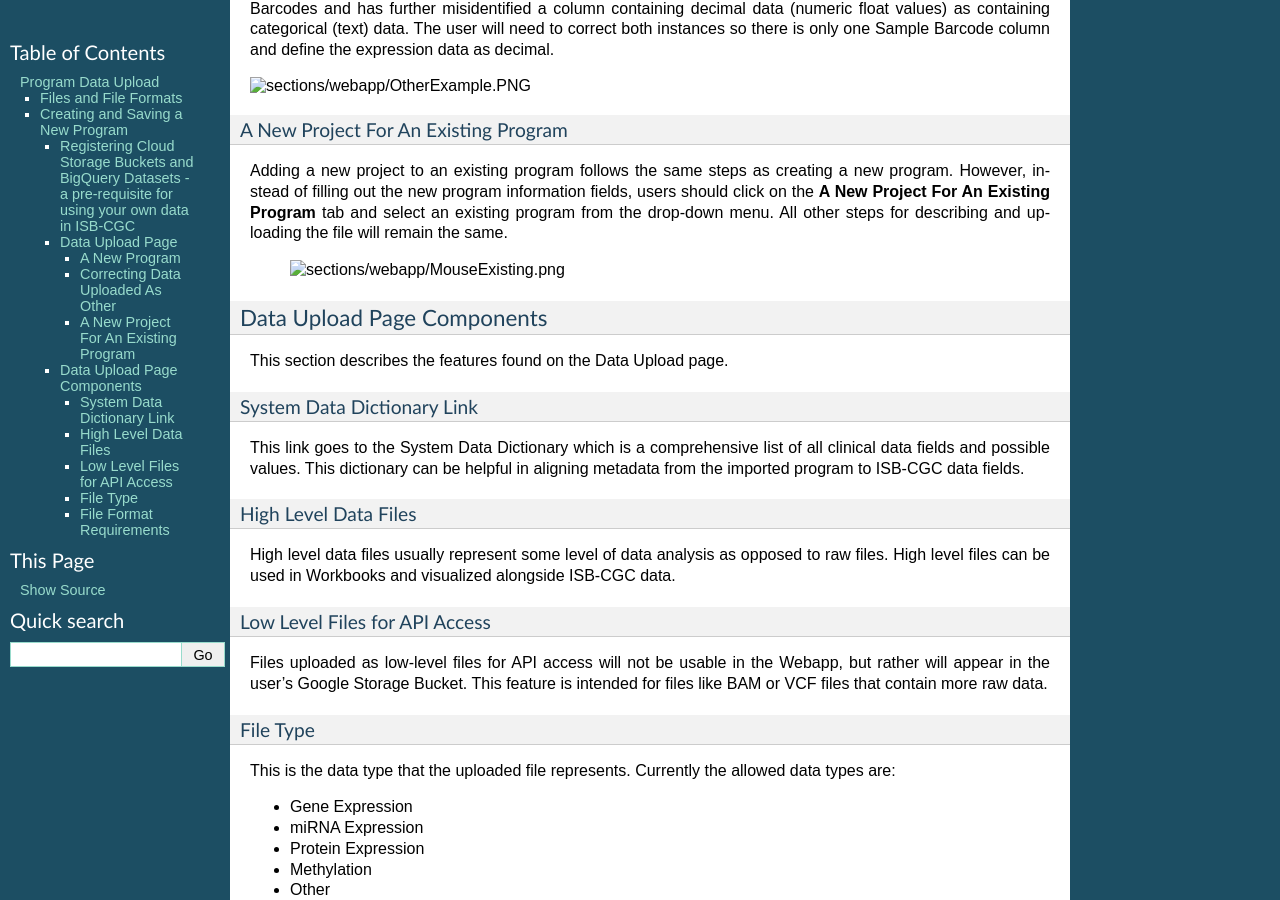
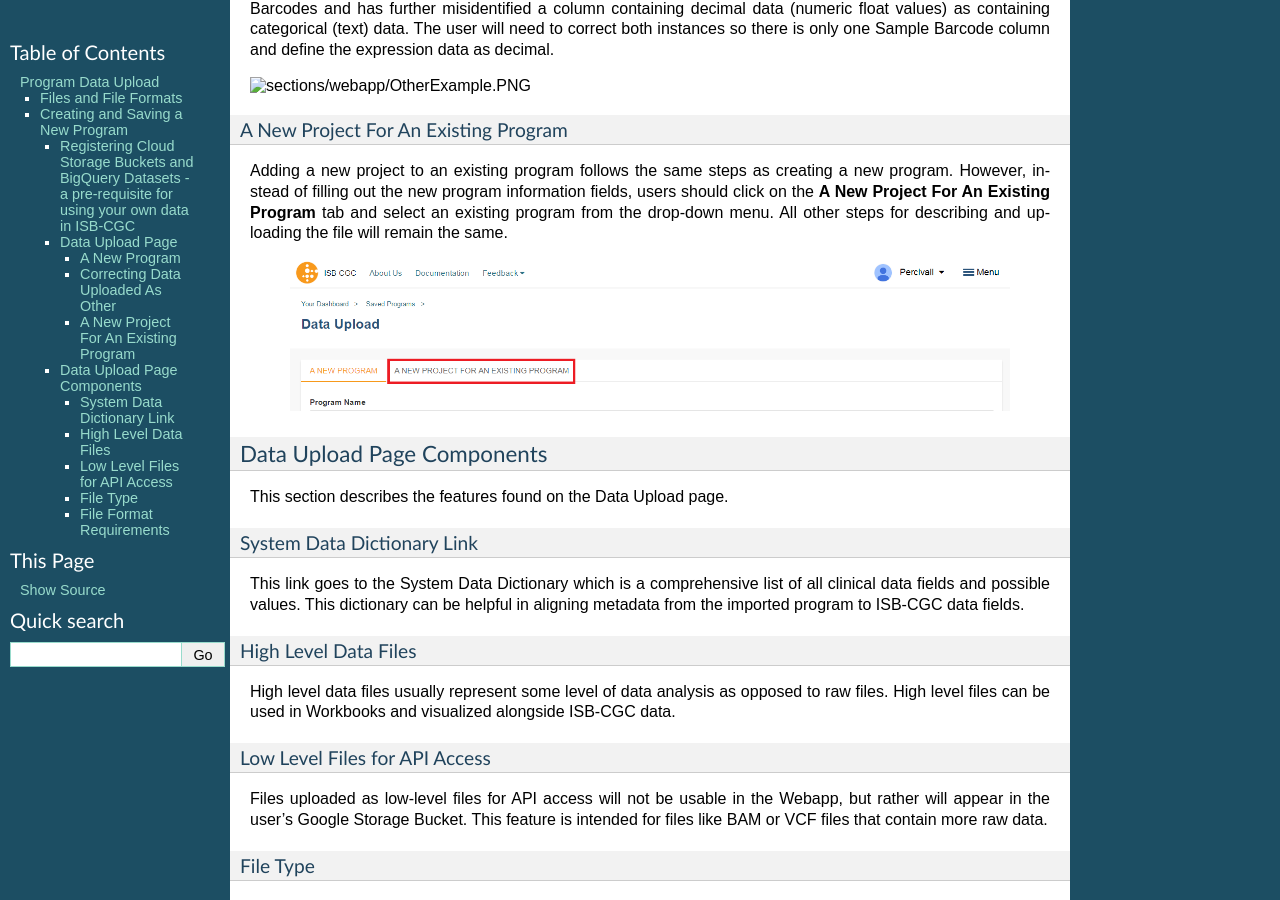
Before and after one commit to isb-cgc/readthedocs, a Sphinx documentation site: the page built from docs/source/sections/webapp/program_data_upload.rst, in a window 1280 px wide and 900 px high, scrolled down 5390 px. Built offline with Sphinx 7.4.7, drawn with Linux system fonts in a browser that asks for light colours; pages that are not in the unit, such as notebooks, are missing from menus.

Commit message:
updated the mouse existing image to say program

```diff
--- a/docs/source/sections/webapp/program_data_upload.rst
+++ b/docs/source/sections/webapp/program_data_upload.rst
@@ -167,7 +167,7 @@ A New Project For An Existing Program
 ------------------------------------
 Adding a new project to an existing program follows the same steps as creating a new program.  However, instead of filling out the new program information fields, users should click on the **A New Project For An Existing Program** tab and select an existing program from the drop-down menu.  All other steps for describing and uploading the file will remain the same.
 
-  .. image:: MouseExisting.png
+  .. image:: MouseExisting.PNG
 
 
 
```
